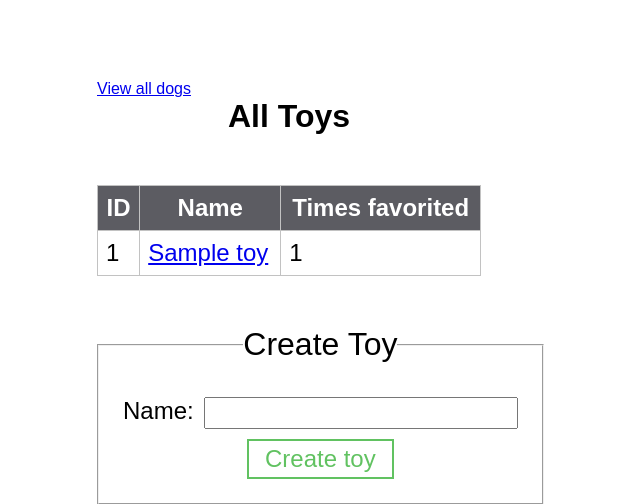
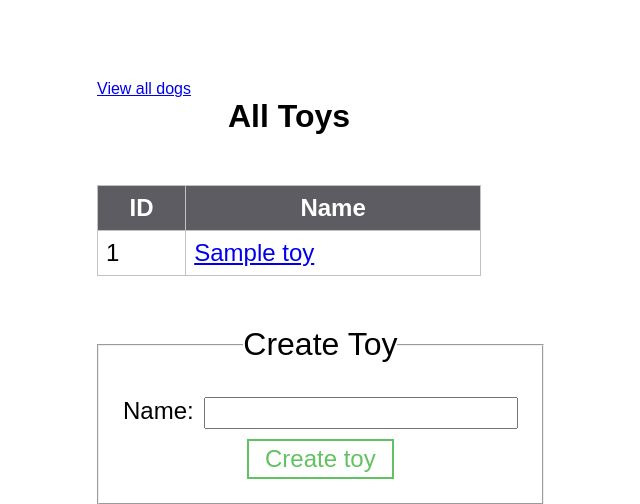
Before and after one commit to ChristianMLand/demos, a Flask app: template python/dog/flask_app/templates/all_toys.html in a window 1280 px wide. Shown: the top 504 px of the page, without its empty margins (351-991 px from the left). Run offline with Flask 2, Linux system fonts and the light colour scheme; the template is opened without the code that fills it: most values are stand-ins (such as "Sample title", 1, 10 or a date in 2020).

Commit message:
minor changes

```diff
--- a/python/dog/flask_app/templates/all_toys.html
+++ b/python/dog/flask_app/templates/all_toys.html
@@ -16,16 +16,13 @@
                 <tr>
                     <th>ID</th>
                     <th>Name</th>
-                    <th>Times favorited</th>
                 </tr>
             </thead>
             <tbody>
                 {% for toy in all_toys %}
                 <tr>
-
                     <td>{{toy.id}}</td>
                     <td><a href="/toys/{{toy.id}}">{{toy.name}}</a></td>
-                    <td>{{toy.dogs_that_favorited|length}}</td>
                 </tr>
                 {% endfor %}
             </tbody>
```
